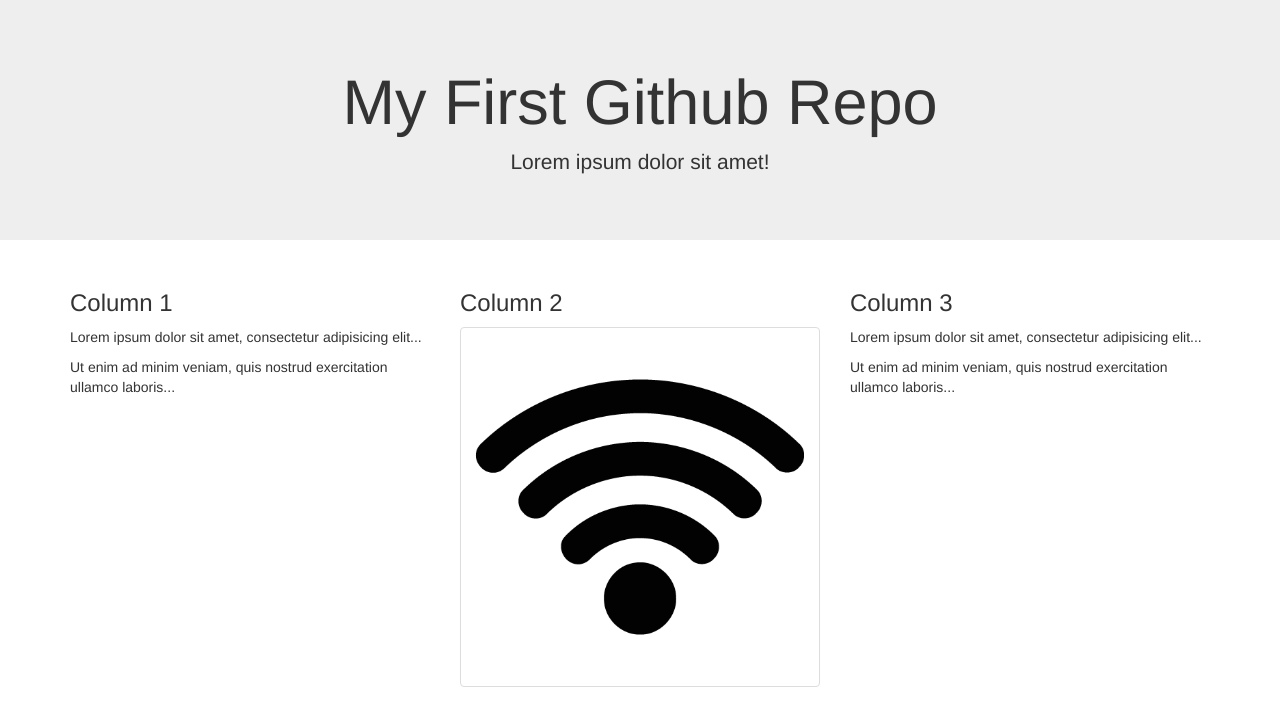
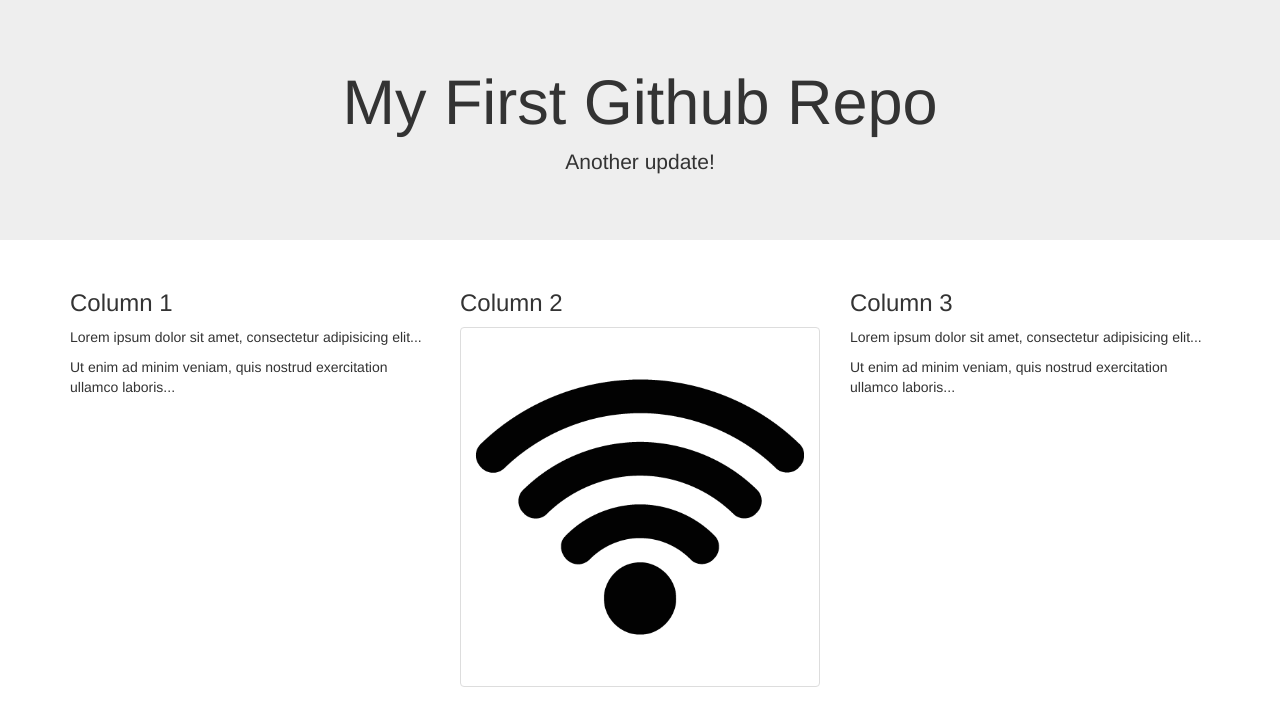
Before and after one commit to itsmedivy/test-repo-html, a plain HTML site: page index.html in a window 1280 px wide. Drawn offline with nearby package versions, Linux system fonts and the light colour scheme.

Commit message:
Update index.html

```diff
--- a/index.html
+++ b/index.html
@@ -12,7 +12,7 @@
 
 <div class="jumbotron text-center">
   <h1>My First Github Repo</h1>
-  <p>Lorem ipsum dolor sit amet!</p>
+  <p>Another update!</p>
 </div>
 
 <div class="container">
```
